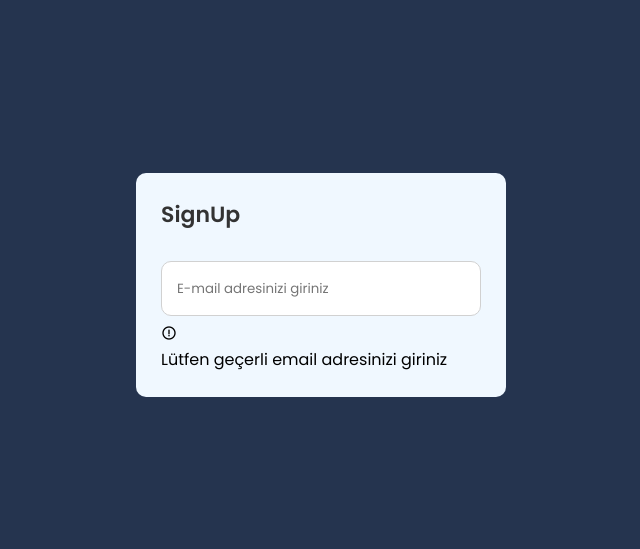
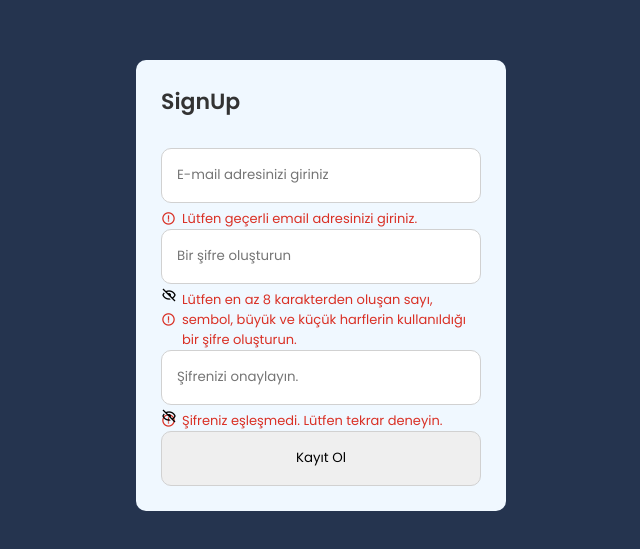
Before and after one commit to AbdulkadirAydemir/SignUp-Menu, a plain HTML site: page index.html in a window 1280 px wide. Shown: the part 115-664 px from the top of the page, without its empty margins (319-959 px from the left). Drawn offline with nearby package versions, Linux system fonts and the light colour scheme.

Commit message:
Update index.html

```diff
--- a/index.html
+++ b/index.html
@@ -20,9 +20,35 @@
                 <div class="input-field email-field">
                     <input type="email" placeholder="E-mail adresinizi giriniz">
                 </div>
-                <span class="error email error"></span>
+                <span class="error email-error">
                 <i class='bx bx-error-circle error-icon'></i>
-                <p class="error-text">Lütfen geçerli email adresinizi giriniz</p>
+                <p class="error-text">Lütfen geçerli email adresinizi giriniz.</p>
+            </span>
+            </div>
+
+            <div class="field create-password">
+                <div class="input-field">
+                    <input type="email" placeholder="Bir şifre oluşturun">
+                    <i class='bx bx-hide show-hide'></i>
+                </div>
+                <span class="error password-error">
+                <i class='bx bx-error-circle error-icon'></i>
+                <p class="error-text">Lütfen en az 8 karakterden oluşan sayı, sembol, büyük ve küçük harflerin kullanıldığı bir şifre oluşturun.</p>
+            </span>
+            </div>
+
+            <div class="field confirm-password">
+                <div class="input-field">
+                    <input type="email" placeholder="Şifrenizi onaylayın.">
+                    <i class='bx bx-hide show-hide'></i>
+                </div>
+                <span class="error confirm-error">
+                <i class='bx bx-error-circle error-icon'></i>
+                <p class="error-text">Şifreniz eşleşmedi. Lütfen tekrar deneyin.</p>
+            </span>
+            </div>
+            <div class="input-field button">
+                <input type="submit" value="Kayıt Ol">
             </div>
         </form>
     </div>
```
